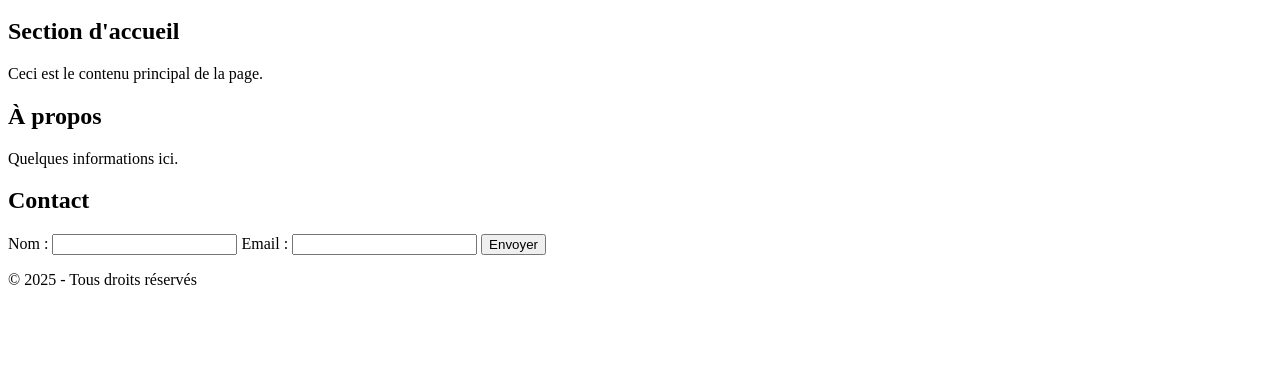
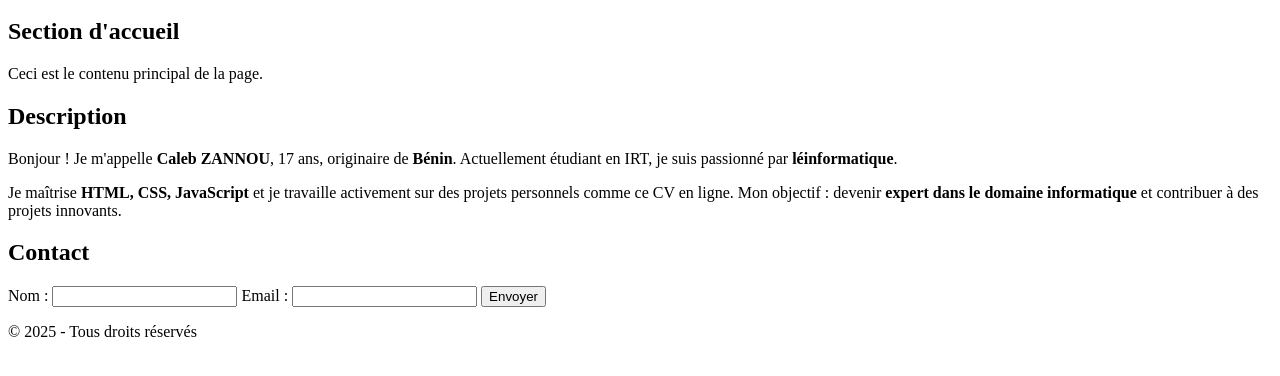
Before and after one commit to calebzanboss/git-mon-cv., a plain HTML site: page index.html in a window 1280 px wide. Shown: the part 136-512 px from the top of the page. Drawn offline with Linux system fonts and the light colour scheme; a script that the page names is missing.

Commit message:
mise en place de la section description

```diff
--- a/index.html
+++ b/index.html
@@ -26,9 +26,21 @@
         </section>
 
         <section id="apropos">
-            <h2>À propos</h2>
-            <p>Quelques informations ici.</p>
-        </section>
+            <h2>Description</h2>
+    <div class="description">
+        <p>
+            Bonjour ! Je m'appelle <strong>Caleb ZANNOU</strong>,
+            17 ans, originaire de <strong>Bénin</strong>.
+            Actuellement étudiant en IRT,
+            je suis passionné par <strong>léinformatique</strong>.
+        </p>
+        <p>
+            Je maîtrise <strong>HTML, CSS, JavaScript</strong> et je travaille activement sur des projets personnels comme ce CV en ligne.
+            Mon objectif : devenir <strong>expert dans le domaine informatique</strong> et contribuer à des projets innovants.
+        </p>
+
+    </div>
+</section>
 
         <section id="contact">
             <h2>Contact</h2>
```
